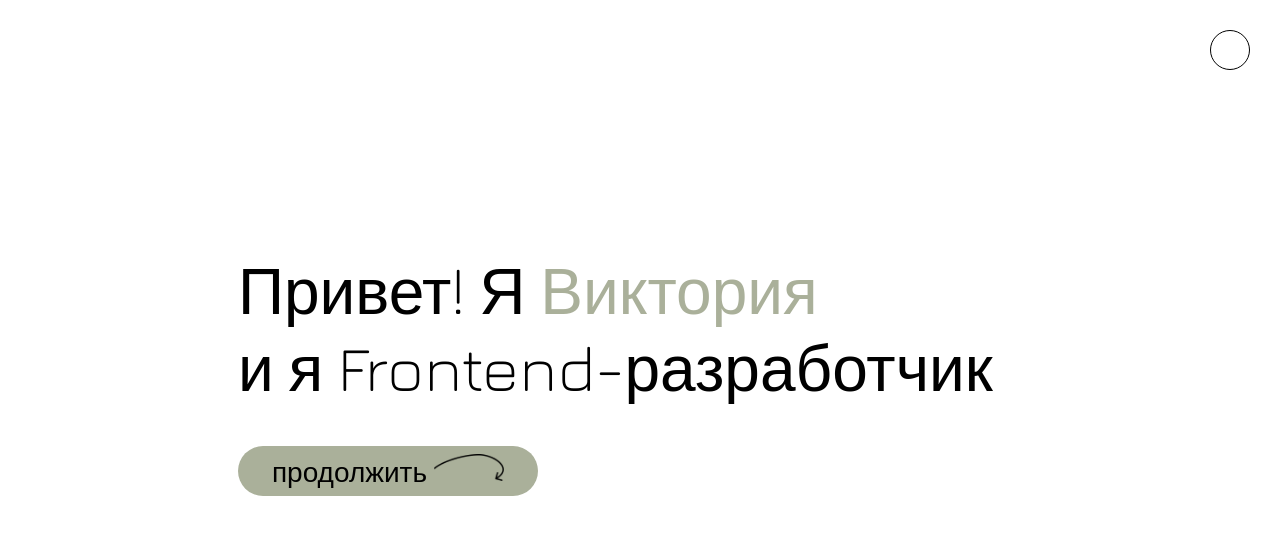
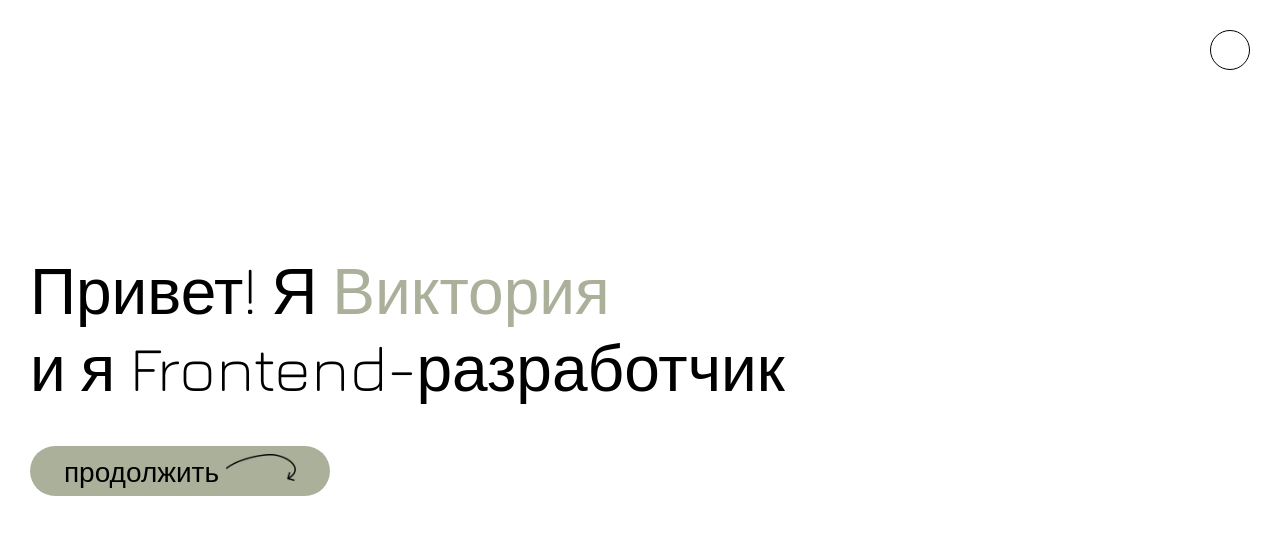
Before and after one commit to Vikaten/brief, a plain HTML site: page index.html in a window 1280 px wide. Drawn offline with nearby package versions, Linux system fonts and the light colour scheme.

Commit message:
изменить структуру добавив стили в контейнер

```diff
--- a/index.html
+++ b/index.html
@@ -11,7 +11,7 @@
 </head>
 <body>
     <header>
-        <div class="header-container">
+        <div class="container">
             <h1 id="header-title">Привет! Я <span id="header-span">Виктория</span><br>и я Frontend-разработчик</h1>
             <button id="header-button" type="button">продолжить
                 <img id="header-arrow" src="./assets/arrow.png" alt="стрелка">
--- a/style.css
+++ b/style.css
@@ -8,14 +8,14 @@ body {
 
 }
 
-.header-container {
-    /* width: 100vh; */
-    margin-left: 238px;
-    margin-top: 252px;
+.container {
+    max-width: 1220px;
+    margin: 0 auto;
 }
 
 #header-title {
     /* width: 802px; */
+    margin-top: 252px;
     font-size: 64px;
     font-weight: 300;
 }
```
Also changed, not shown: 1 other file.
